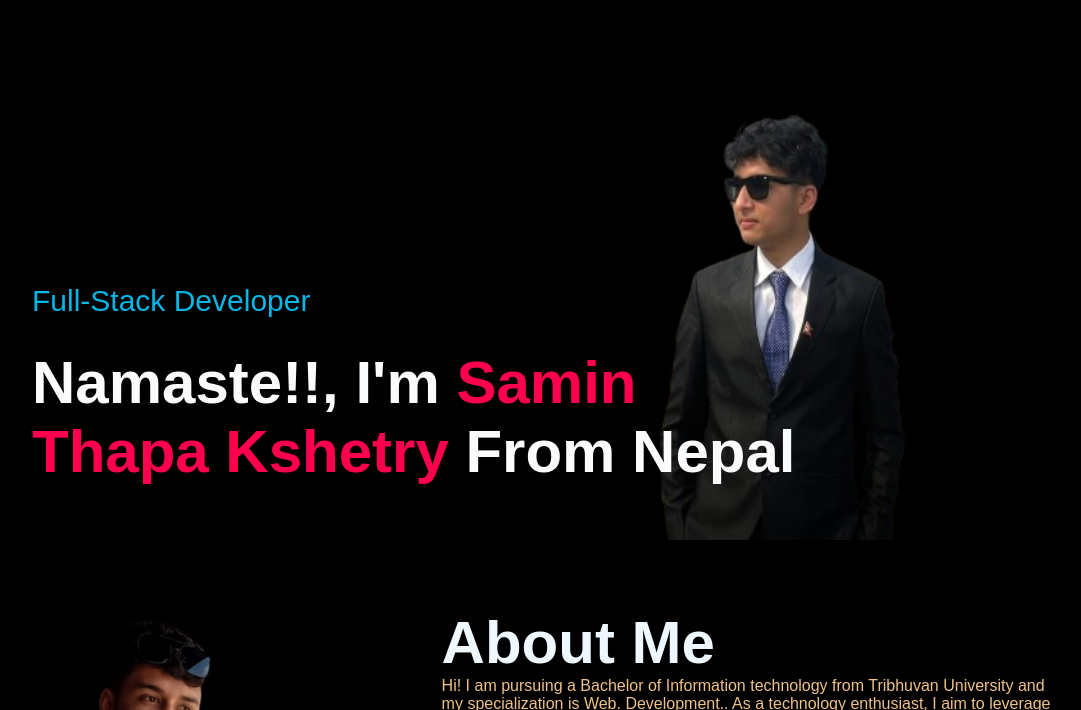
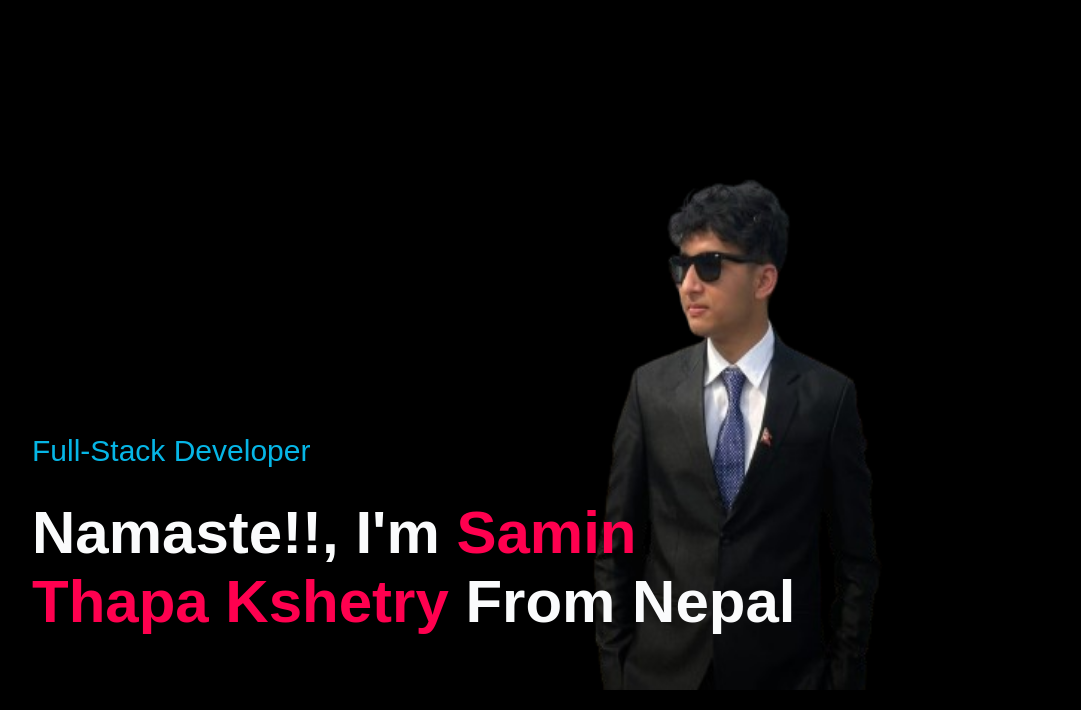
Before and after one commit to saminthapa/website, a plain HTML site: page index.html in a window 1280 px wide. Shown: the part 90-800 px from the top of the page, without its empty margins (96-1177 px from the left). Drawn offline with nearby package versions, Linux system fonts and the light colour scheme.

Commit message:
Update index.html
img size changed

```diff
--- a/index.html
+++ b/index.html
@@ -28,8 +28,8 @@
 
             <img class="img" src="./a.png"
 
-            width="600px";
-            height="750px";
+            width="700px";
+            height="900px";
             background-size="cover";
             background-position="center";>
             </nav>
```
